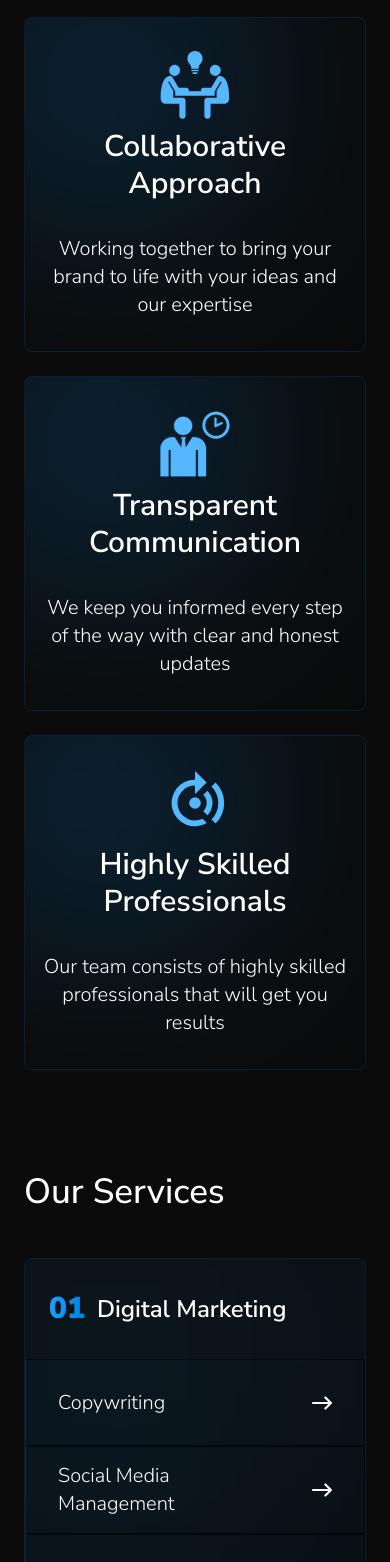
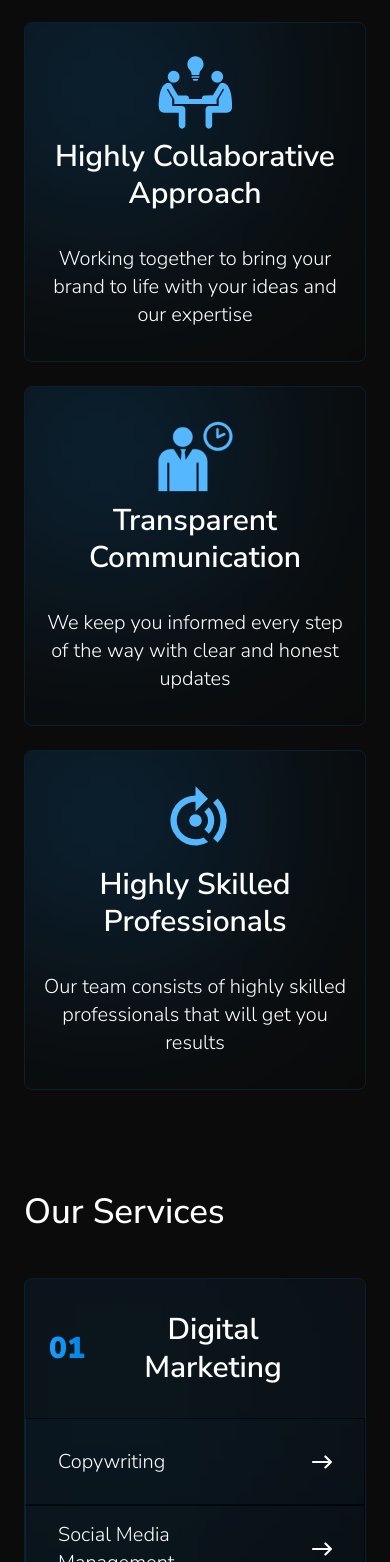
Before and after one commit to zrvnarmarin/BitLyte-Studios-Website, a Next.js app: page / in a window 390 px wide. Shown: the part 1346-2908 px from the top of the page. Built offline with nearby package versions, Linux system fonts and the light colour scheme.

Commit message:
icons resizing for mobile screen sizes in WhyUs home route; change of copy;

```diff
--- a/app/(home-sections)/ServicesSection.tsx
+++ b/app/(home-sections)/ServicesSection.tsx
@@ -45,7 +45,7 @@ export const ServiceCategoryCard = ({
             <span className="custom-text font-black text-3xl xs:text-4xl z-20">
               0{id}
             </span>
-            <span className="text-[#ffffff] font-semibold text-2xl xs:text-3xl">
+            <span className="text-[#ffffff] font-semibold text-3xl sm:text-[28px] md:text-3xl leading-tight">
               {title}
             </span>
             <span className="group-hover:scale-105 group-hover:duration-900"></span>
--- a/app/(home-sections)/WhyUsSection.tsx
+++ b/app/(home-sections)/WhyUsSection.tsx
@@ -63,7 +63,7 @@ export const SupportAndPartnershipIcon = () => (
     xmlns="http://www.w3.org/2000/svg"
     fill="#55b8ff"
     stroke="#55b8ff"
-    className="w-[70px] h-[70px] sm:w-[90px] sm:h-[90px]"
+    className="w-[75px] h-[75px] sm:w-[90px] sm:h-[90px]"
   >
     <g id="Layer_2" data-name="Layer 2">
       <g id="Q3_icons" data-name="Q3 icons">
@@ -84,7 +84,7 @@ export const CollaborativeApproachIcon = () => (
     viewBox="0 0 256 256"
     // width="90px"
     // height="90px"
-    className="w-[70px] h-[70px] sm:w-[90px] sm:h-[90px]"
+    className="w-[75px] h-[75px] sm:w-[90px] sm:h-[90px]"
   >
     <g id="SVGRepo_iconCarrier">
       <path d="M223.8,95.9c-0.4-0.2-1.5-0.2-1.9-0.4c-0.4-0.2-1.9-0.2-2.6-0.2c-4.3,0-7.4,1.7-9.1,4.7l-22.8,37.6l-28.7,0.5 c-4.7,0-8.7,3.8-8.7,8.7c0,1.3,0.3,2.5,0.8,3.6h-46c0.5-1.1,0.8-2.3,0.8-3.6c0-4.9-4-8.7-8.7-8.7H68.2L45.4,100 c-1.7-3-4.9-4.7-9.1-4.7c-0.6,0-2.1,0-2.6,0.2c-0.4,0.2-1.5,0.2-1.9,0.4c-29.2,6.7-29.3,69-29.1,80.9c0,10.9,3.8,15.7,11.7,18.7 c1.9,0.9,4.3,1.3,6.2,1.3l50.2,0v43.4c0,6.4,4.9,11.3,11.3,11.3c6.4,0,11.3-4.9,11.3-11.3v-54.3c0-3-1.3-6.2-3.4-8.1 c-2.3-2.3-5.3-3.6-8.1-3.6H48.4v-25.1L31,119.5c-0.9-1.3-0.4-2.8,0.6-3.4c1.3-0.9,2.8-0.4,3.4,0.6L55.2,151 c0.1,0.2,0.3,0.4,0.4,0.7v15.7H200v-15.7c0.2-0.2,0.3-0.4,0.4-0.7l20.2-34.3c0.6-1.1,2.1-1.5,3.4-0.6c1.1,0.6,1.5,2.1,0.6,3.4 l-17.4,29.6v25.1h-33.4c-2.8,0-5.7,1.3-8.1,3.6c-2.1,1.9-3.4,5.1-3.4,8.1v54.3c0,6.4,4.9,11.3,11.3,11.3c6.4,0,11.3-4.9,11.3-11.3 v-43.4h50.2c1.9,0,4.3-0.4,6.2-1.3c7.9-3,11.7-7.8,11.7-18.7C253.2,165,253.1,102.6,223.8,95.9z" />
@@ -122,7 +122,7 @@ export const TransparentCommunicationIcon = ({
     // height={height}
     viewBox="0 0 256 240"
     stroke="#55b8ff"
-    className="w-[70px] h-[70px] sm:w-[90px] sm:h-[90px]"
+    className="w-[75px] h-[75px] sm:w-[90px] sm:h-[90px]"
   >
     <g id="SVGRepo_iconCarrier">
       <path d="M84.635,20.256c18.383,0,33.286,14.903,33.286,33.286s-14.903,33.286-33.286,33.286S51.349,71.925,51.349,53.542 S66.251,20.256,84.635,20.256z M31.002,145.011c0-2.499,1.606-4.194,4.194-4.194s4.194,1.606,4.194,4.194v92.986h91.469v-92.986 c0-2.499,1.606-4.194,4.194-4.194c2.499,0,4.194,1.606,4.194,4.194v92.986h29.092V136.623c0-22.934-18.74-41.585-41.585-41.585 h-8.388l-24.451,38.015l-2.945-28.467l4.016-9.638H76.96l4.016,9.638l-3.123,28.645L53.401,95.038h-9.816 C20.651,95.038,2,113.778,2,136.623v101.375h29.092v-92.986H31.002z M204.71,2c-27.189,0-49.29,22.061-49.29,49.21 c0,27.189,22.101,49.29,49.29,49.29S254,78.399,254,51.21C253.921,24.061,231.82,2,204.71,2z M204.71,90.761 c-21.823,0-39.551-17.728-39.551-39.551s17.728-39.551,39.551-39.551s39.551,17.728,39.551,39.551 C244.023,73.033,226.294,90.761,204.71,90.761z M229.276,41.591c-0.914-1.511-2.822-2.544-5.008-1.431l-17.45,7.791v-20.63 c0-1.113-0.398-2.107-1.113-2.862l-0.04-0.04c-0.715-0.636-1.55-0.914-2.544-0.914c-1.908,0-3.895,1.431-3.895,3.816v26.99 c0,1.471,0.835,2.862,2.146,3.577c0.676,0.318,1.272,0.477,1.828,0.477c0.596,0,1.272-0.199,1.908-0.477l22.538-10.772 c0.994-0.517,1.709-1.352,2.027-2.345C229.912,43.737,229.792,42.585,229.276,41.591L229.276,41.591z" />
@@ -131,7 +131,7 @@ export const TransparentCommunicationIcon = ({
 );
 
 export const HighlySkilledProffesionalIcon = () => (
-  <svg viewBox="0 0 24 24" fill="#55b8ff" className="w-[70px] h-[70px] sm:w-[90px] sm:h-[90px]">
+  <svg viewBox="0 0 24 24" fill="#55b8ff" className="w-[75px] h-[75px] sm:w-[90px] sm:h-[90px]">
     <title>controlxpert</title>
     <rect width="24" height="24" fill="none" />
     <g>
@@ -153,7 +153,7 @@ export const whyUsData = [
   },
   {
     id: 2,
-    title: "Collaborative Approach",
+    title: "Highly Collaborative Approach",
     description:
       "Working together to bring your brand to life with your ideas and our expertise",
     icon: CollaborativeApproachIcon,
```
